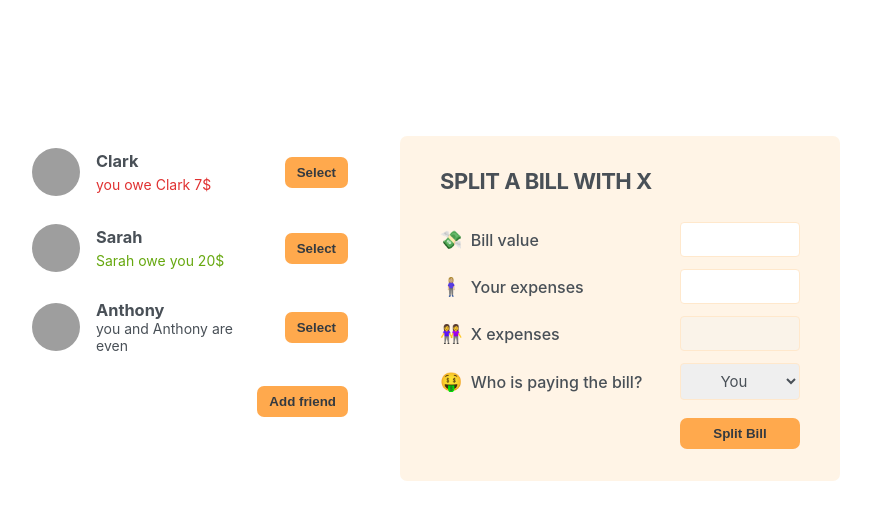
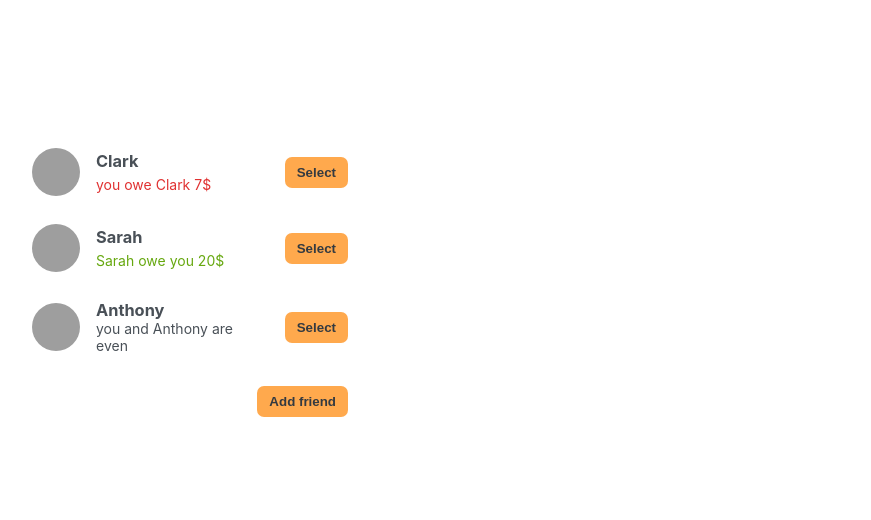
Before and after one commit to iamsabitak/Eat-n-split_04, a React (Create React App) app: page / in a window 1280 px wide. Shown: the top 520 px of the page, without its empty margins (210-1081 px from the left). Built offline with nearby package versions, Linux system fonts and the light colour scheme; grey boxes are pictures that could not be loaded.

Commit message:
implemented new feature of selecting and closing

```diff
--- a/src/App.js
+++ b/src/App.js
@@ -24,23 +24,42 @@ const initialFriends = [
 export default function App() {
   const [friends, setFriends] = useState(initialFriends);
   const [showAddFriend, setShowAddFriend] = useState(false);
+  const [selectedFriends, setSelectedFriends] = useState(null);
+
   function handleShowAddFriend() {
     setShowAddFriend((show) => !show);
   }
+
   function handleAddFriend(friend) {
     setFriends((friends) => [...friends, friend]);
-    setShowAddFriend(false)
+    setShowAddFriend(false);
+  }
+  function handleSelection(friend) {
+    // setSelectedFriends(friend);
+    setSelectedFriends((selected) =>
+      selected?.id === friend.id ? null : friend
+    );
+    setShowAddFriend(false);
+    // setSelectedFriends(
+    //   (selected && selected.id) === friend.id ? null : friend
+    // )
   }
   return (
     <div className="app">
       <div className="sidebar">
-        <FriendList friends={friends} />
+        <FriendList
+          friends={friends}
+          onSelection={handleSelection}
+          selectedFriends={selectedFriends}
+        />
+
         {showAddFriend && <FormAddFriend onAddFriends={handleAddFriend} />}
+
         <Button onClick={handleShowAddFriend}>
           {showAddFriend ? "Close" : "Add friend"}
         </Button>
       </div>
-      <FormSplitBill />
+      {selectedFriends && <FormSplitBill selectedFriends={selectedFriends} />}
     </div>
   );
 }
@@ -52,22 +71,29 @@ function Button({ children, onClick }) {
   );
 }
 
-function FriendList({ friends }) {
+function FriendList({ friends, onSelection, selectedFriends }) {
   // const friends = initialFriends;
   return (
     <div>
       <ul>
         {friends.map((friend) => (
-          <Friend friend={friend} key={friend.id} />
+          <Friend
+            friend={friend}
+            key={friend.id}
+            onSelection={onSelection}
+            selectedFriends={selectedFriends}
+          />
         ))}
       </ul>
     </div>
   );
 }
 
-function Friend({ friend }) {
+function Friend({ friend, onSelection, selectedFriends }) {
+  const isSelected = selectedFriends?.id === friend.id;
+  // const isSelected = selectedFriends && selectedFriends.id === friend.id;
   return (
-    <li>
+    <li className={isSelected ? "selected" : ""}>
       <img src={friend.image} alt={friend.name} />
       <h3>{friend.name}</h3>
       {friend.balance < 0 && (
@@ -81,7 +107,9 @@ function Friend({ friend }) {
         </p>
       )}
       {friend.balance === 0 && <p>you and {friend.name} are even</p>}
-      <Button>Select</Button>
+      <Button onClick={() => onSelection(friend)}>
+        {isSelected ? "Close" : "Select"}
+      </Button>
     </li>
   );
 }
@@ -125,10 +153,10 @@ function FormAddFriend({ onAddFriends }) {
   );
 }
 
-function FormSplitBill() {
+function FormSplitBill({ selectedFriends }) {
   return (
     <form className="form-split-bill">
-      <h2>Split a bill with X</h2>
+      <h2>Split a bill with {selectedFriends.name}</h2>
 
       <label> 💸 Bill value </label>
       <input type="text" />
@@ -136,13 +164,13 @@ function FormSplitBill() {
       <label> 🧍🏼‍♀️ Your expenses </label>
       <input type="text" />
 
-      <label> 👭 X expenses </label>
+      <label> 👭 {selectedFriends.name}'s expenses </label>
       <input type="text" disabled />
 
       <label> 🤑 Who is paying the bill?</label>
       <select>
         <option value="user">You</option>
-        <option value="friend">X</option>
+        <option value="friend">{selectedFriends.name}</option>
       </select>
 
       <Button>Split Bill</Button>
```
